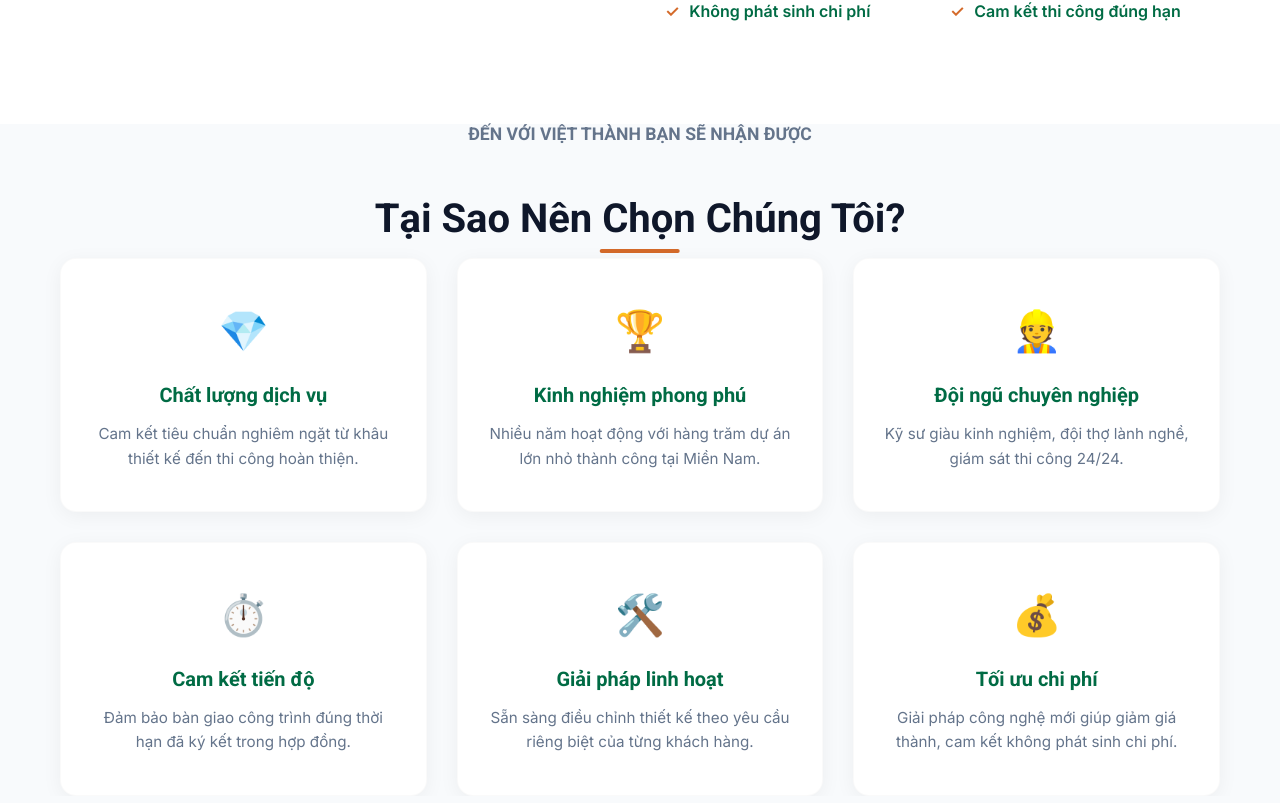
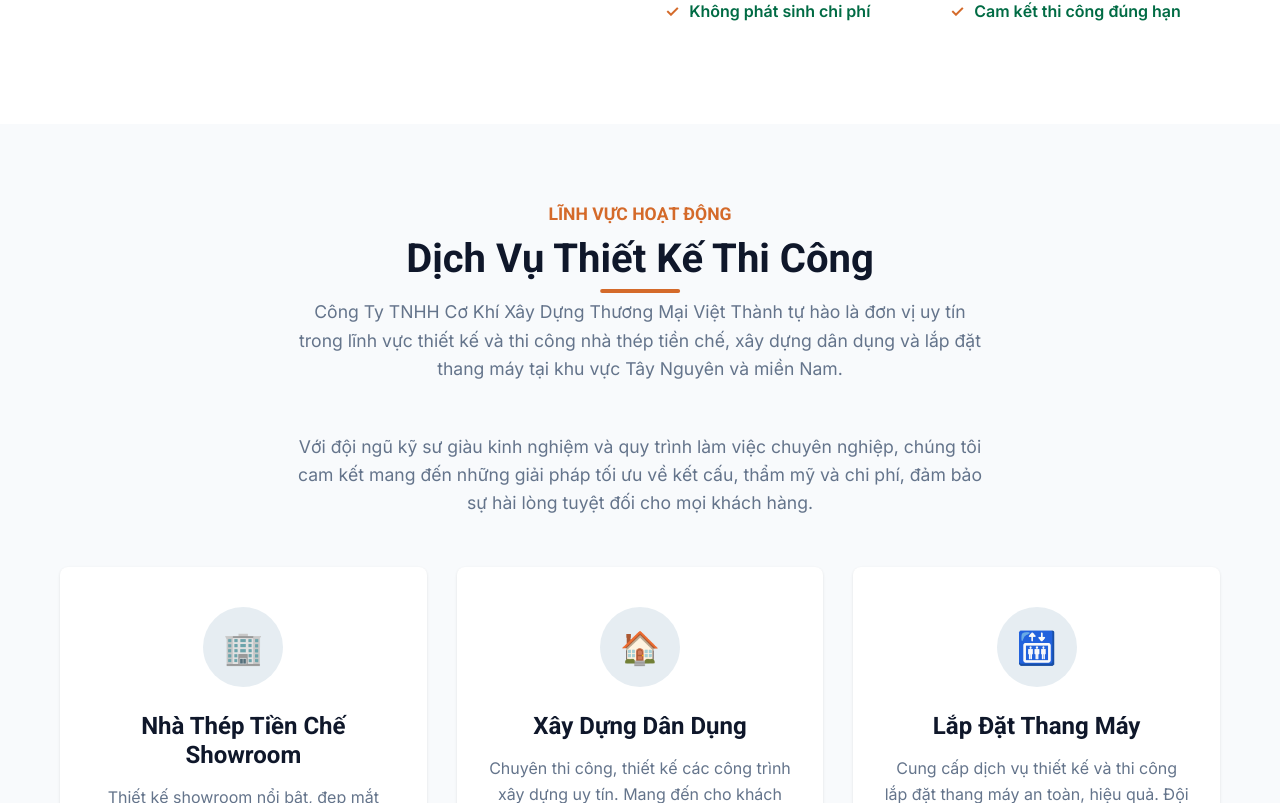
Before and after one commit to 47kiemtien-pixel/vithacons, a React (Vite) app: page / in a window 1280 px wide. Shown: the part 1377-2180 px from the top of the page. Built offline with nearby package versions, Linux system fonts and the light colour scheme.

Commit message:
Cleanup: Remove redundant Benefits component and consolidation into Features.jsx to avoid duplicated 'Why Choose Us' section

```diff
--- a/src/components/Benefits.jsx
+++ /dev/null
@@ -1,56 +0,0 @@
-const Benefits = () => {
-    const benefitsData = [
-        {
-            title: 'Chất lượng dịch vụ',
-            desc: 'Cam kết tiêu chuẩn nghiêm ngặt từ khâu thiết kế đến thi công hoàn thiện.',
-            icon: '💎'
-        },
-        {
-            title: 'Kinh nghiệm phong phú',
-            desc: 'Nhiều năm hoạt động với hàng trăm dự án lớn nhỏ thành công tại Miền Nam.',
-            icon: '🏆'
-        },
-        {
-            title: 'Đội ngũ chuyên nghiệp',
-            desc: 'Kỹ sư giàu kinh nghiệm, đội thợ lành nghề, giám sát thi công 24/24.',
-            icon: '👷'
-        },
-        {
-            title: 'Cam kết tiến độ',
-            desc: 'Đảm bảo bàn giao công trình đúng thời hạn đã ký kết trong hợp đồng.',
-            icon: '⏱️'
-        },
-        {
-            title: 'Giải pháp linh hoạt',
-            desc: 'Sẵn sàng điều chỉnh thiết kế theo yêu cầu riêng biệt của từng khách hàng.',
-            icon: '🛠️'
-        },
-        {
-            title: 'Tối ưu chi phí',
-            desc: 'Giải pháp công nghệ mới giúp giảm giá thành, cam kết không phát sinh chi phí.',
-            icon: '💰'
-        }
-    ];
-
-    return (
-        <section className="benefits section-bg">
-            <div className="container">
-                <div className="section-header reveal">
-                    <h3 className="section-subtitle">ĐẾN VỚI VIỆT THÀNH BẠN SẼ NHẬN ĐƯỢC</h3>
-                    <h2 className="section-title">Tại Sao Nên Chọn Chúng Tôi?</h2>
-                </div>
-                <div className="grid grid-3">
-                    {benefitsData.map((item, idx) => (
-                        <div className="benefit-card reveal" key={idx}>
-                            <div className="benefit-icon">{item.icon}</div>
-                            <h3>{item.title}</h3>
-                            <p>{item.desc}</p>
-                        </div>
-                    ))}
-                </div>
-            </div>
-        </section>
-    );
-};
-
-export default Benefits;
--- a/src/pages/Home.jsx
+++ b/src/pages/Home.jsx
@@ -6,14 +6,12 @@ import Projects from '../components/Projects'
 import Testimonials from '../components/Testimonials'
 import Workflow from '../components/Workflow'
 import Contact from '../components/Contact'
-import Benefits from '../components/Benefits'
 
 const Home = () => {
     return (
         <main>
             <Hero />
             <About />
-            <Benefits />
             <Services />
             <Features />
             <Projects />
```
